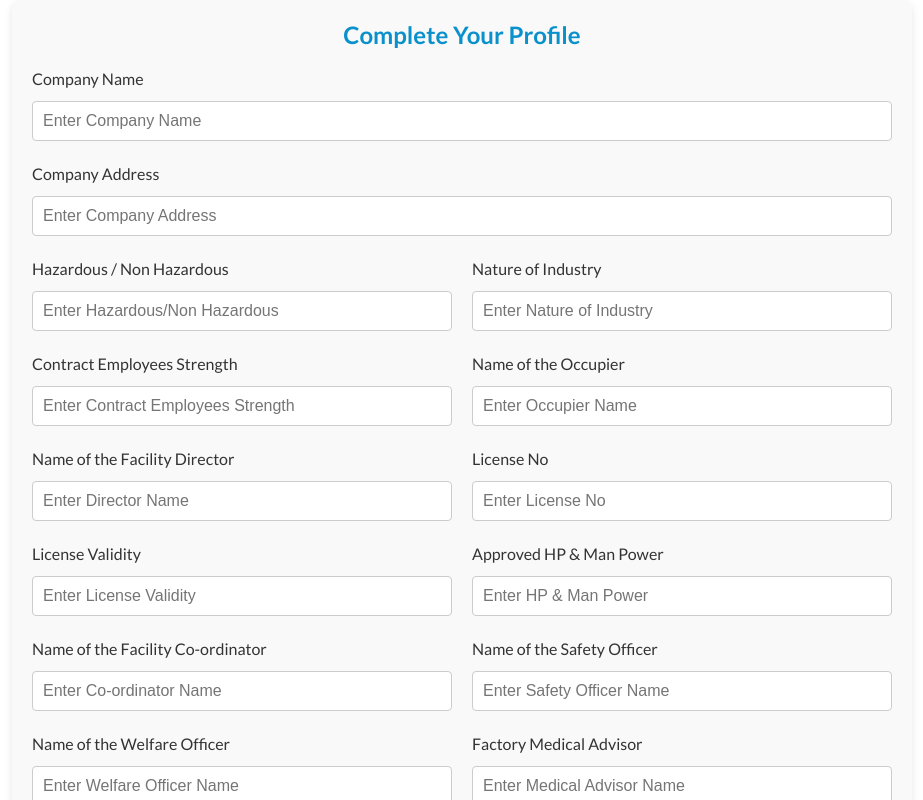
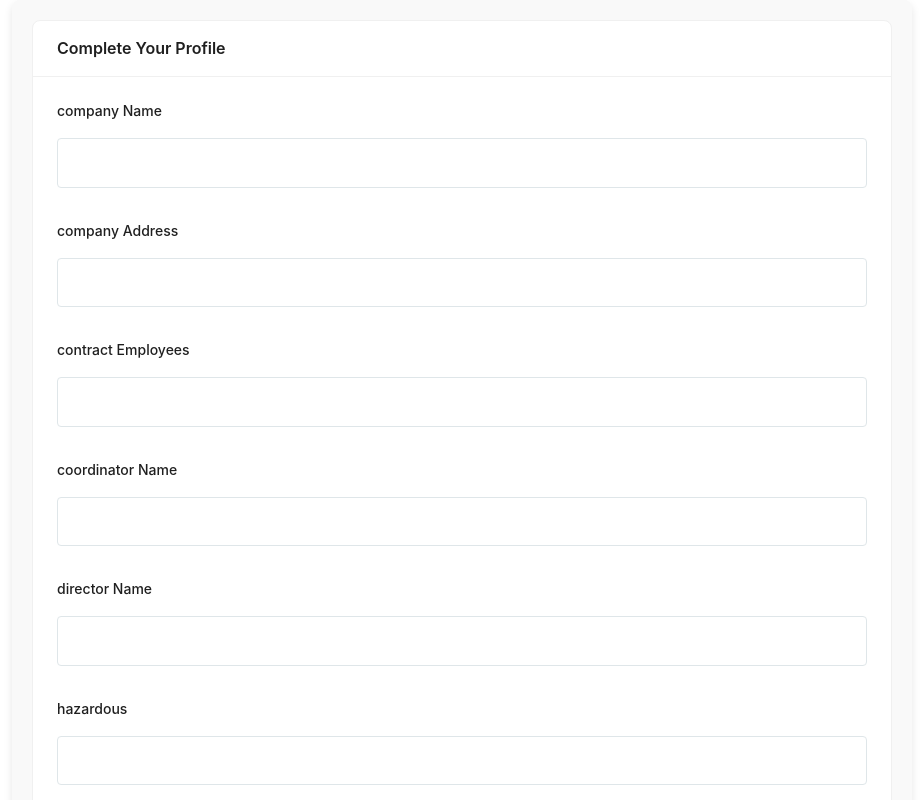
Before and after one commit to sudhakar196435/React-talentouch, a React (Create React App) app in the folder file/: page /complete-profile in a window 1280 px wide. Shown: the top 800 px of the page, without its empty margins (178-1101 px from the left). Built offline with nearby package versions, Linux system fonts and the light colour scheme.

Commit message:
Ganesh
added branches to complete profile

```diff
--- a/file/src/Components/CompleteProfile.js
+++ b/file/src/Components/CompleteProfile.js
@@ -1,229 +1,143 @@
-import React, { useState } from "react";
+import React, { useState, useEffect } from "react";
 import { auth, db } from "../firebase";
-import { doc, updateDoc } from "firebase/firestore";
+import { doc, getDoc, updateDoc, collection, addDoc } from "firebase/firestore";
 import { useNavigate } from "react-router-dom";
+import { Form, Input, Button, Typography, Spin, message, Card } from "antd";
 import "../Styles/CompleteProfile.css";
 
+const { Title } = Typography;
+
 const CompleteProfile = () => {
-  const [companyName, setCompanyName] = useState("");
-  const [companyAddress, setCompanyAddress] = useState("");
-  const [hazardous, setHazardous] = useState("");
-  const [industryType, setIndustryType] = useState("");
-  const [contractEmployees, setContractEmployees] = useState("");
-  const [occupierName, setOccupierName] = useState("");
-  const [directorName, setDirectorName] = useState("");
-  const [licenseNo, setLicenseNo] = useState("");
-  const [licenseValidity, setLicenseValidity] = useState("");
-  const [hpAndManPower, setHpAndManPower] = useState("");
-  const [coordinatorName, setCoordinatorName] = useState("");
-  const [safetyOfficerName, setSafetyOfficerName] = useState("");
-  const [welfareOfficerName, setWelfareOfficerName] = useState("");
-  const [medicalAdvisorName, setMedicalAdvisorName] = useState("");
+  const [companyData, setCompanyData] = useState({});
+  const [loading, setLoading] = useState(true);
+  const [currentStep, setCurrentStep] = useState(1);
+  const [noOfBranches, setNoOfBranches] = useState(0);
+  const [branches, setBranches] = useState([]);
   const navigate = useNavigate();
 
-  const handleCompleteProfile = async (e) => {
-    e.preventDefault();
+  useEffect(() => {
+    const fetchCompanyData = async () => {
+      try {
+        const user = auth.currentUser;
+        if (!user) return;
 
-    const user = auth.currentUser;
+        const userDocRef = doc(db, "users", user.uid);
+        const userDocSnap = await getDoc(userDocRef);
 
+        if (userDocSnap.exists()) {
+          const data = userDocSnap.data();
+          setCompanyData(data);
+          setNoOfBranches(data.noOfBranches || 0);
+        }
+      } catch (error) {
+        message.error("Failed to fetch company details");
+      } finally {
+        setLoading(false);
+      }
+    };
+
+    fetchCompanyData();
+  }, []);
+
+  const handleCompanyChange = (e) => {
+    setCompanyData({ ...companyData, [e.target.name]: e.target.value });
+  };
+
+  const handleNoOfBranchesChange = (e) => {
+    setNoOfBranches(Number(e.target.value));
+  };
+
+  const handleNext = async () => {
     try {
-      const userDoc = doc(db, "users", user.uid);
-      await updateDoc(userDoc, {
-        companyName,
-        companyAddress,
-        hazardous,
-        industryType,
-        contractEmployees,
-        occupierName,
-        directorName,
-        licenseNo,
-        licenseValidity,
-        hpAndManPower,
-        coordinatorName,
-        safetyOfficerName,
-        welfareOfficerName,
-        medicalAdvisorName,
-        profileCompleted: true, // Mark profile as complete
-      });
+      const user = auth.currentUser;
+      if (!user) return;
 
-      navigate("/home"); // Redirect to user home after completing profile
-    } catch (err) {
-      console.error("Error completing profile: ", err);
+      const userDocRef = doc(db, "users", user.uid);
+      await updateDoc(userDocRef, { ...companyData, noOfBranches });
+
+      setCurrentStep(2);
+    } catch (error) {
+      message.error("Error updating company details");
+    }
+  };
+
+  const handleBranchChange = (index, field, value) => {
+    const updatedBranches = [...branches];
+    updatedBranches[index] = { ...updatedBranches[index], [field]: value };
+    setBranches(updatedBranches);
+  };
+
+  const handleSubmit = async () => {
+    try {
+      const user = auth.currentUser;
+      if (!user) return;
+
+      const branchesCollectionRef = collection(db, "users", user.uid, "branches");
+
+      for (const branch of branches) {
+        await addDoc(branchesCollectionRef, branch);
+      }
+
+      message.success("Profile and branch details updated successfully!");
+      navigate("/home");
+    } catch (error) {
+      message.error("Error updating profile");
     }
   };
 
   return (
     <div className="complete-profile-container">
-      <h2 className="form-title">Complete Your Profile</h2>
-      <form className="complete-profile-form" onSubmit={handleCompleteProfile}>
-        <div className="form-group">
-          <label htmlFor="companyName">Company Name</label>
-          <input
-            type="text"
-            id="companyName"
-            placeholder="Enter Company Name"
-            value={companyName}
-            onChange={(e) => setCompanyName(e.target.value)}
-            required
-          />
-        </div>
-        <div className="form-group">
-          <label htmlFor="companyAddress">Company Address</label>
-          <input
-            type="text"
-            id="companyAddress"
-            placeholder="Enter Company Address"
-            value={companyAddress}
-            onChange={(e) => setCompanyAddress(e.target.value)}
-            required
-          />
-        </div>
-        <div className="row">
-          <div className="form-group half-width">
-            <label htmlFor="hazardous">Hazardous / Non Hazardous</label>
-            <input
-              type="text"
-              id="hazardous"
-              placeholder="Enter Hazardous/Non Hazardous"
-              value={hazardous}
-              onChange={(e) => setHazardous(e.target.value)}
-              required
-            />
-          </div>
-          <div className="form-group half-width">
-            <label htmlFor="industryType">Nature of Industry</label>
-            <input
-              type="text"
-              id="industryType"
-              placeholder="Enter Nature of Industry"
-              value={industryType}
-              onChange={(e) => setIndustryType(e.target.value)}
-              required
-            />
-          </div>
-        </div>
-        <div className="row">
-          <div className="form-group half-width">
-            <label htmlFor="contractEmployees">Contract Employees Strength</label>
-            <input
-              type="text"
-              id="contractEmployees"
-              placeholder="Enter Contract Employees Strength"
-              value={contractEmployees}
-              onChange={(e) => setContractEmployees(e.target.value)}
-              required
-            />
-          </div>
-          <div className="form-group half-width">
-            <label htmlFor="occupierName">Name of the Occupier</label>
-            <input
-              type="text"
-              id="occupierName"
-              placeholder="Enter Occupier Name"
-              value={occupierName}
-              onChange={(e) => setOccupierName(e.target.value)}
-              required
-            />
-          </div>
-        </div>
-        <div className="row">
-          <div className="form-group half-width">
-            <label htmlFor="directorName">Name of the Facility Director</label>
-            <input
-              type="text"
-              id="directorName"
-              placeholder="Enter Director Name"
-              value={directorName}
-              onChange={(e) => setDirectorName(e.target.value)}
-              required
-            />
-          </div>
-          <div className="form-group half-width">
-            <label htmlFor="licenseNo">License No</label>
-            <input
-              type="text"
-              id="licenseNo"
-              placeholder="Enter License No"
-              value={licenseNo}
-              onChange={(e) => setLicenseNo(e.target.value)}
-              required
-            />
-          </div>
-        </div>
-        <div className="row">
-          <div className="form-group half-width">
-            <label htmlFor="licenseValidity">License Validity</label>
-            <input
-              type="text"
-              id="licenseValidity"
-              placeholder="Enter License Validity"
-              value={licenseValidity}
-              onChange={(e) => setLicenseValidity(e.target.value)}
-              required
-            />
-          </div>
-          <div className="form-group half-width">
-            <label htmlFor="hpAndManPower">Approved HP & Man Power</label>
-            <input
-              type="text"
-              id="hpAndManPower"
-              placeholder="Enter HP & Man Power"
-              value={hpAndManPower}
-              onChange={(e) => setHpAndManPower(e.target.value)}
-              required
-            />
-          </div>
-        </div>
-        <div className="row">
-          <div className="form-group half-width">
-            <label htmlFor="coordinatorName">Name of the Facility Co-ordinator</label>
-            <input
-              type="text"
-              id="coordinatorName"
-              placeholder="Enter Co-ordinator Name"
-              value={coordinatorName}
-              onChange={(e) => setCoordinatorName(e.target.value)}
-              required
-            />
-          </div>
-          <div className="form-group half-width">
-            <label htmlFor="safetyOfficerName">Name of the Safety Officer</label>
-            <input
-              type="text"
-              id="safetyOfficerName"
-              placeholder="Enter Safety Officer Name"
-              value={safetyOfficerName}
-              onChange={(e) => setSafetyOfficerName(e.target.value)}
-              required
-            />
-          </div>
-        </div>
-        <div className="row">
-          <div className="form-group half-width">
-            <label htmlFor="welfareOfficerName">Name of the Welfare Officer</label>
-            <input
-              type="text"
-              id="welfareOfficerName"
-              placeholder="Enter Welfare Officer Name"
-              value={welfareOfficerName}
-              onChange={(e) => setWelfareOfficerName(e.target.value)}
-              required
-            />
-          </div>
-          <div className="form-group half-width">
-            <label htmlFor="medicalAdvisorName">Factory Medical Advisor</label>
-            <input
-              type="text"
-              id="medicalAdvisorName"
-              placeholder="Enter Medical Advisor Name"
-              value={medicalAdvisorName}
-              onChange={(e) => setMedicalAdvisorName(e.target.value)}
-              required
-            />
-          </div>
-        </div>
-        <button type="submit" className="submit-btn">Complete Profile</button>
-      </form>
+      {loading ? (
+        <Spin size="large" />
+      ) : (
+        <Card className="profile-card" title="Complete Your Profile">
+          {currentStep === 1 ? (
+            <Form layout="vertical">
+              {[
+                "companyName",
+                "companyAddress",
+                "contractEmployees",
+                "coordinatorName",
+                "directorName",
+                "hazardous",
+                "hpAndManPower",
+                "industryType",
+                "licenseNo",
+                "licenseValidity",
+                "medicalAdvisorName",
+                "occupierName",
+                "safetyOfficerName",
+                "welfareOfficerName",
+              ].map((field) => (
+                <Form.Item label={field.replace(/([A-Z])/g, " $1").trim()} key={field}>
+                  <Input name={field} value={companyData[field] || ""} onChange={handleCompanyChange} />
+                </Form.Item>
+              ))}
+              <Form.Item label="Number of Branches">
+                <Input type="number" value={noOfBranches} onChange={handleNoOfBranchesChange} />
+              </Form.Item>
+              <Button type="primary" onClick={handleNext}>Next</Button>
+            </Form>
+          ) : (
+            <>
+              <Title level={2}>Enter Branch Details ({noOfBranches} branches)</Title>
+              {Array.from({ length: noOfBranches }).map((_, index) => (
+                <Card className="branch-card" title={`Branch ${index + 1}`} key={index}>
+                  <Form layout="vertical">
+                    <Form.Item label={`Branch ${index + 1} Name`}>
+                      <Input onChange={(e) => handleBranchChange(index, "branchName", e.target.value)} />
+                    </Form.Item>
+                    <Form.Item label={`Branch ${index + 1} Location`}>
+                      <Input onChange={(e) => handleBranchChange(index, "location", e.target.value)} />
+                    </Form.Item>
+                  </Form>
+                </Card>
+              ))}
+              <Button type="primary" onClick={handleSubmit}>Submit</Button>
+            </>
+          )}
+        </Card>
+      )}
     </div>
   );
 };
```
Also changed, not shown: file/src/Components/Register.js (+19 -13 lines).
